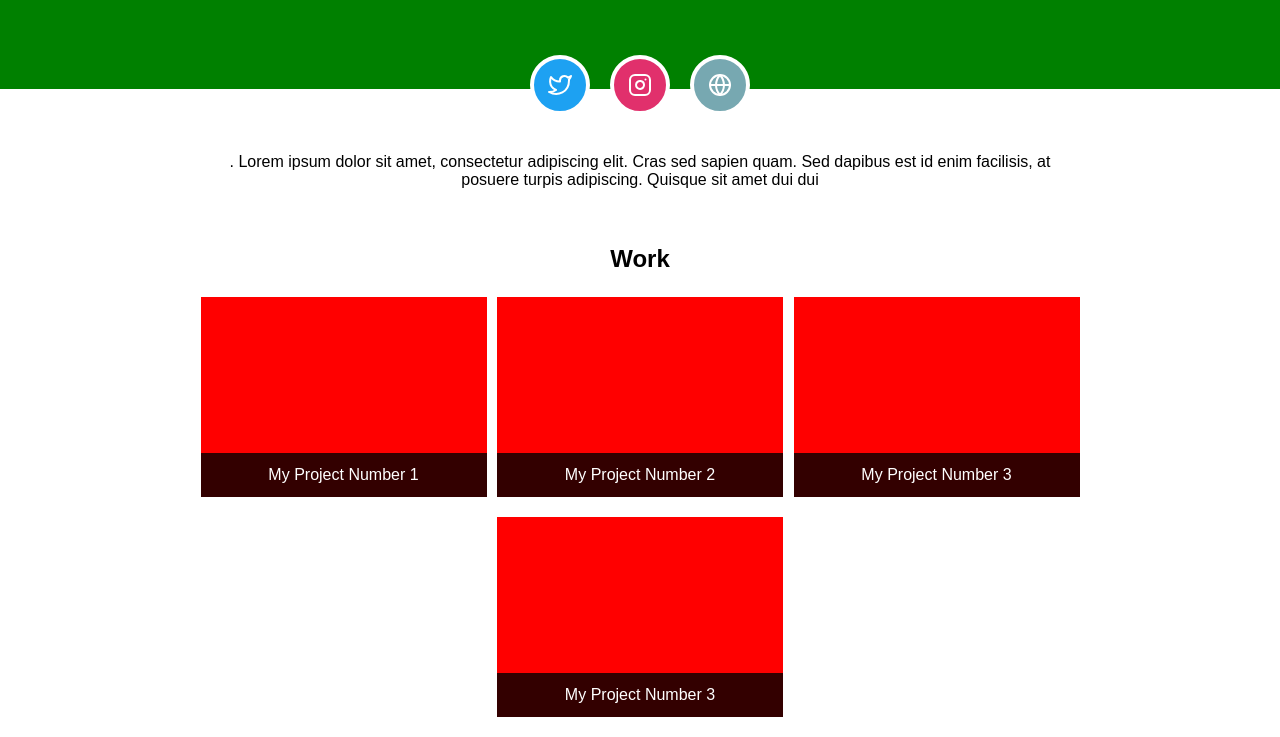
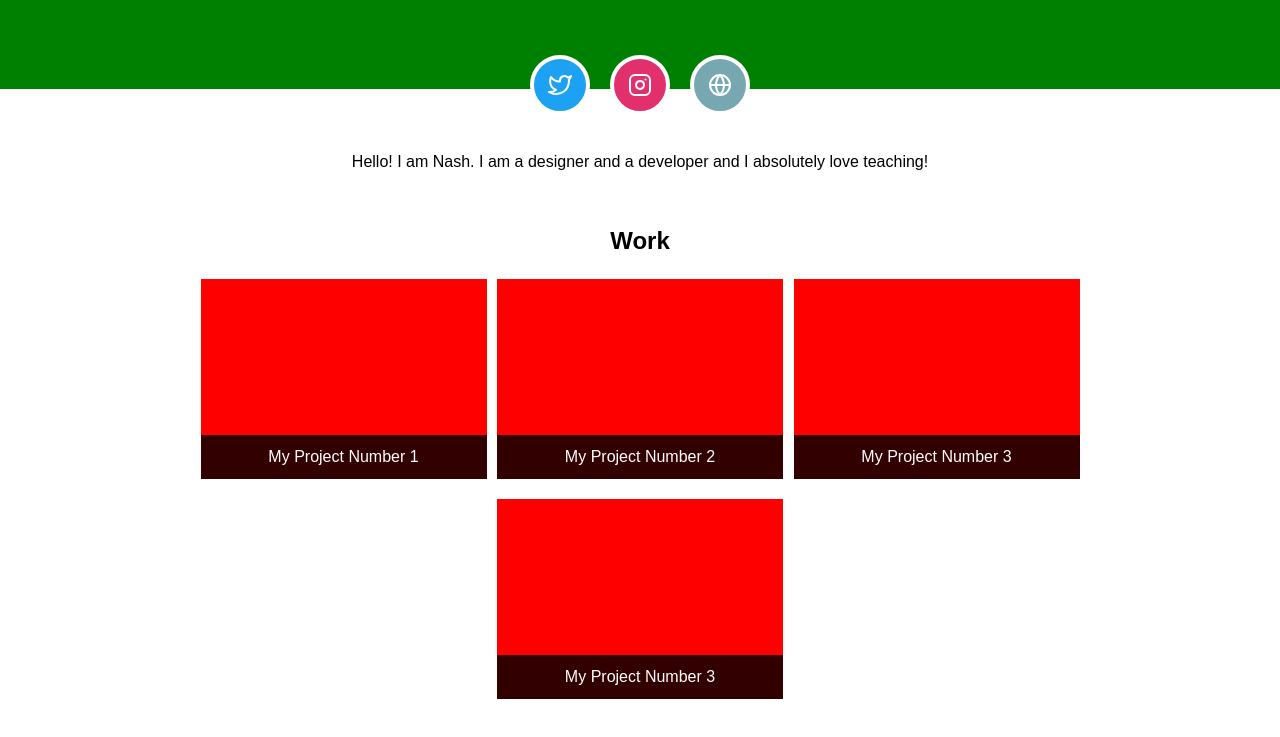
Before and after one commit to nashvail2/personalsite, a plain HTML site: page index.html in a window 1280 px wide. Shown: the part 186-923 px from the top of the page. Drawn offline with Linux system fonts and the light colour scheme.

Commit message:
Updated the about section

```diff
--- a/index.html
+++ b/index.html
@@ -30,8 +30,7 @@
   <!-- About You -->
   <main>
     <section class="about">
-      <p>. Lorem ipsum dolor sit amet, consectetur adipiscing elit. Cras sed sapien quam. Sed dapibus est id enim facilisis,
-        at posuere turpis adipiscing. Quisque sit amet dui dui
+      <p>Hello! I am Nash. I am a designer and a developer and I absolutely love teaching!
       </p>
     </section>
     <!-- Your Projects -->
```
